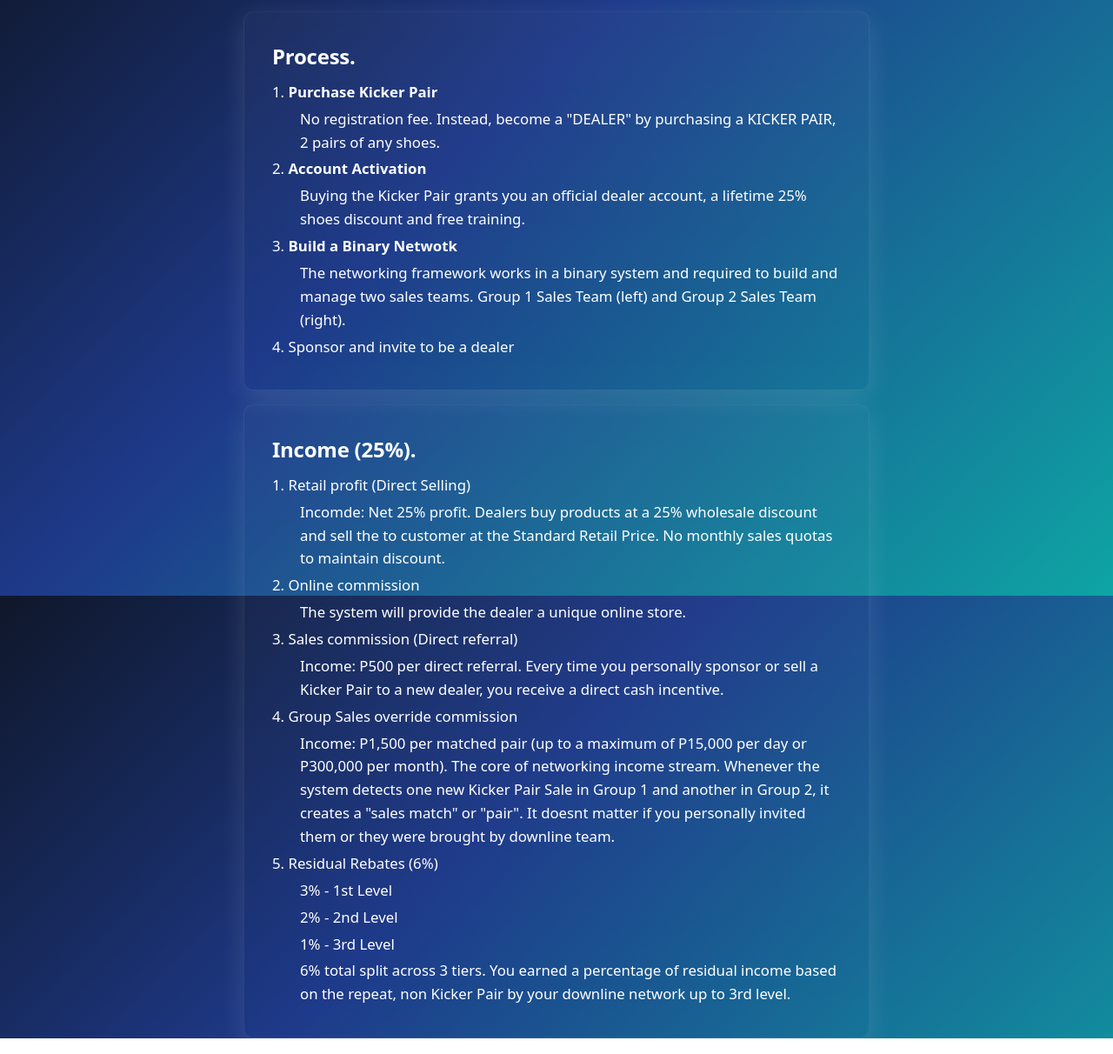
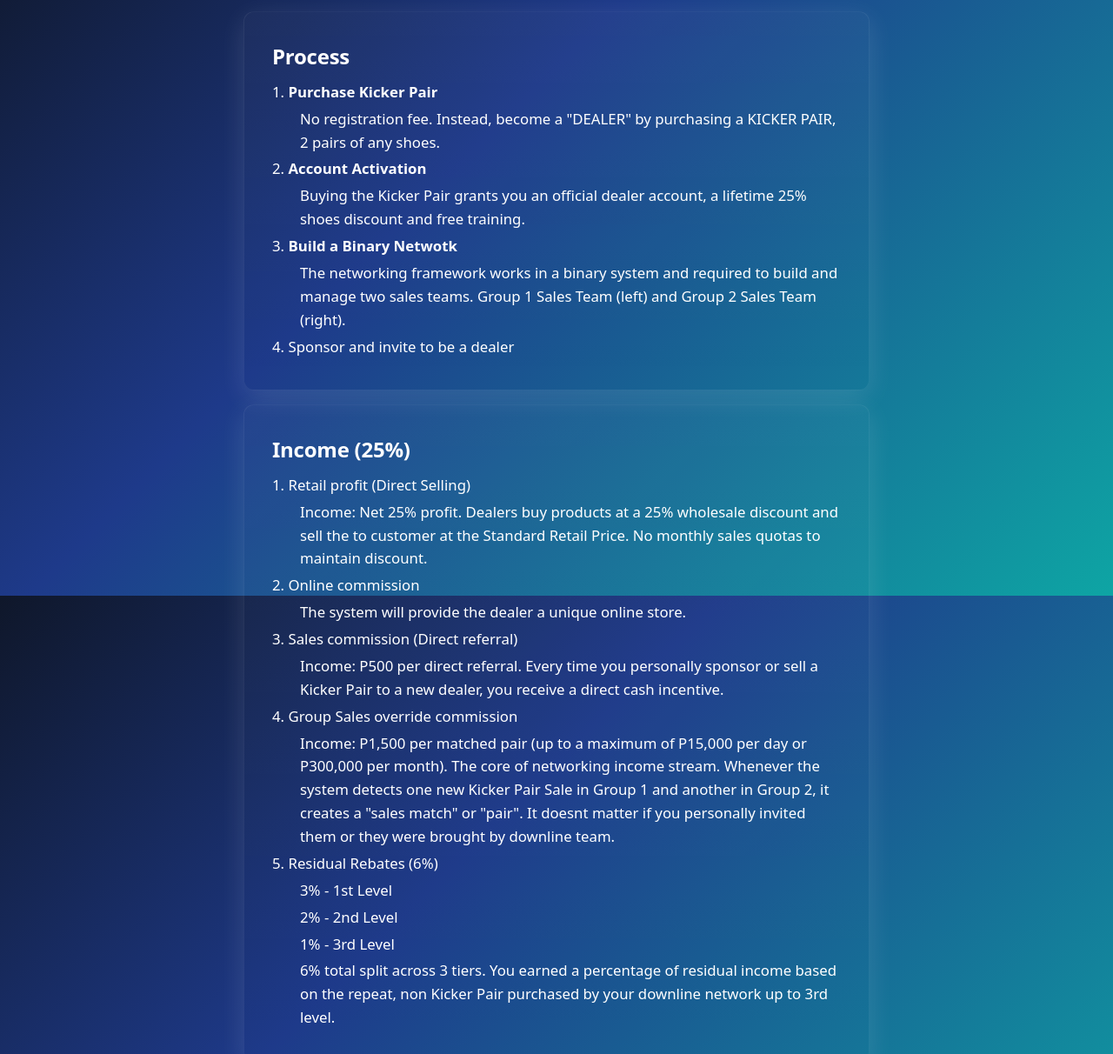
Before and after one commit to kickersplus/kickers, a plain HTML site: page business.html in a window 1280 px wide. Shown: the part 115-1327 px from the top of the page at 87% size. Drawn offline with Linux system fonts and the light colour scheme.

Commit message:
Update business.html

```diff
--- a/business.html
+++ b/business.html
@@ -114,7 +114,7 @@
 
     <div class="container">
         <main class="card" role="main" aria-labelledby="process-heading">
-            <h2 id="process-heading" class="process">Process.</h2>
+            <h2 id="process-heading" class="process">Process</h2>
             <p>1. <strong>Purchase Kicker Pair</strong> </p>
             <p class="indented">No registration fee. Instead, become a "DEALER" by purchasing a KICKER PAIR, 2 pairs of any shoes.</p>
             <p>2. <strong>Account Activation</strong> </p>
@@ -127,9 +127,9 @@
 
     <div class="container">
         <main class="card" role="region" aria-labelledby="income-heading">
-            <h2 id="income-heading" class="process">Income (25%).</h2>
+            <h2 id="income-heading" class="process">Income (25%)</h2>
             <p>1. Retail profit (Direct Selling)</p>
-            <p class="indented">Incomde: Net 25% profit. Dealers buy products at a 25% wholesale discount and sell the to customer at the Standard Retail Price. No monthly sales quotas to maintain discount.</p>
+            <p class="indented">Income: Net 25% profit. Dealers buy products at a 25% wholesale discount and sell the to customer at the Standard Retail Price. No monthly sales quotas to maintain discount.</p>
             <p>2. Online commission</p>
             <p class="indented">The system will provide the dealer a unique online store.</p>
             <p>3. Sales commission (Direct referral)</p>
@@ -140,7 +140,7 @@
             <p class="indented">3% - 1st Level</p>
             <p class="indented">2% - 2nd Level</p>
             <p class="indented">1% - 3rd Level</p>
-            <p class="indented">6% total split across 3 tiers. You earned a percentage of residual income based on the repeat, non Kicker Pair by your downline network up to 3rd level.</p>
+            <p class="indented">6% total split across 3 tiers. You earned a percentage of residual income based on the repeat, non Kicker Pair purchased by your downline network up to 3rd level.</p>
         </main>
     </div>
 
```
